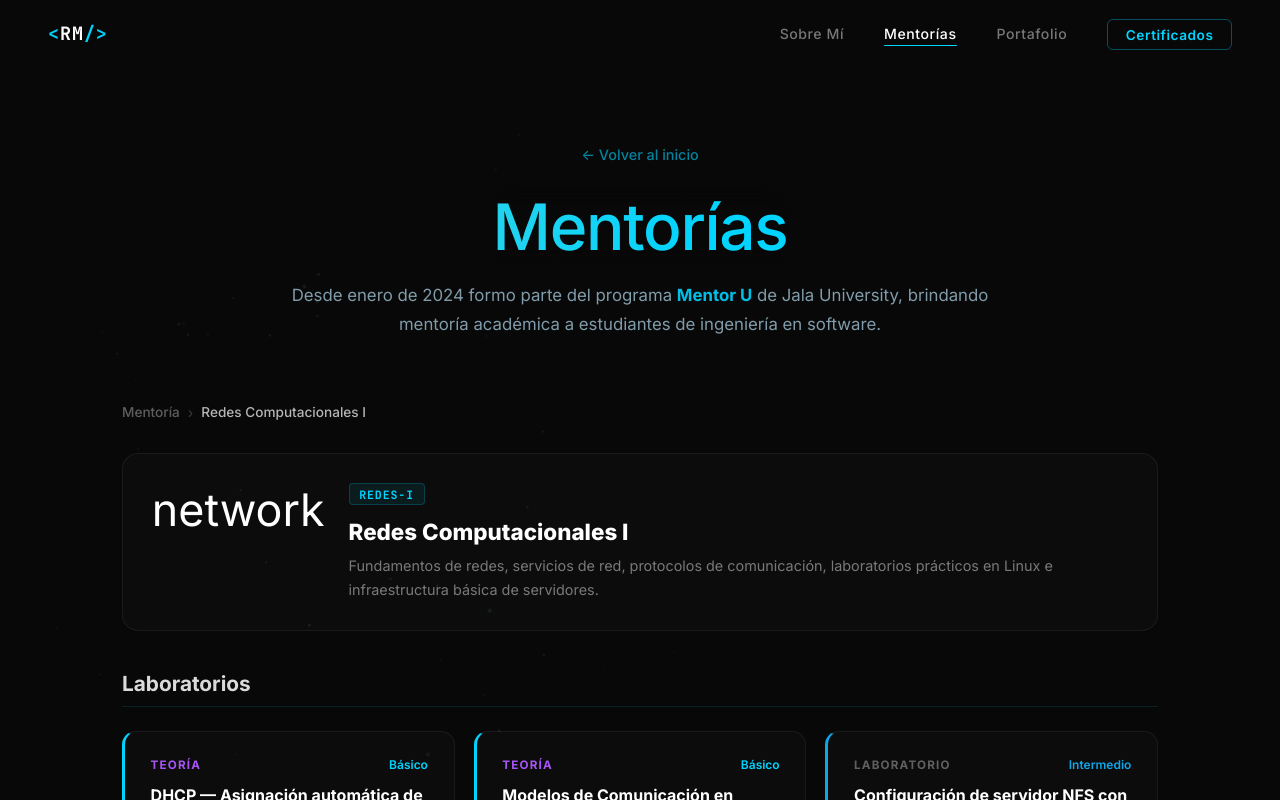
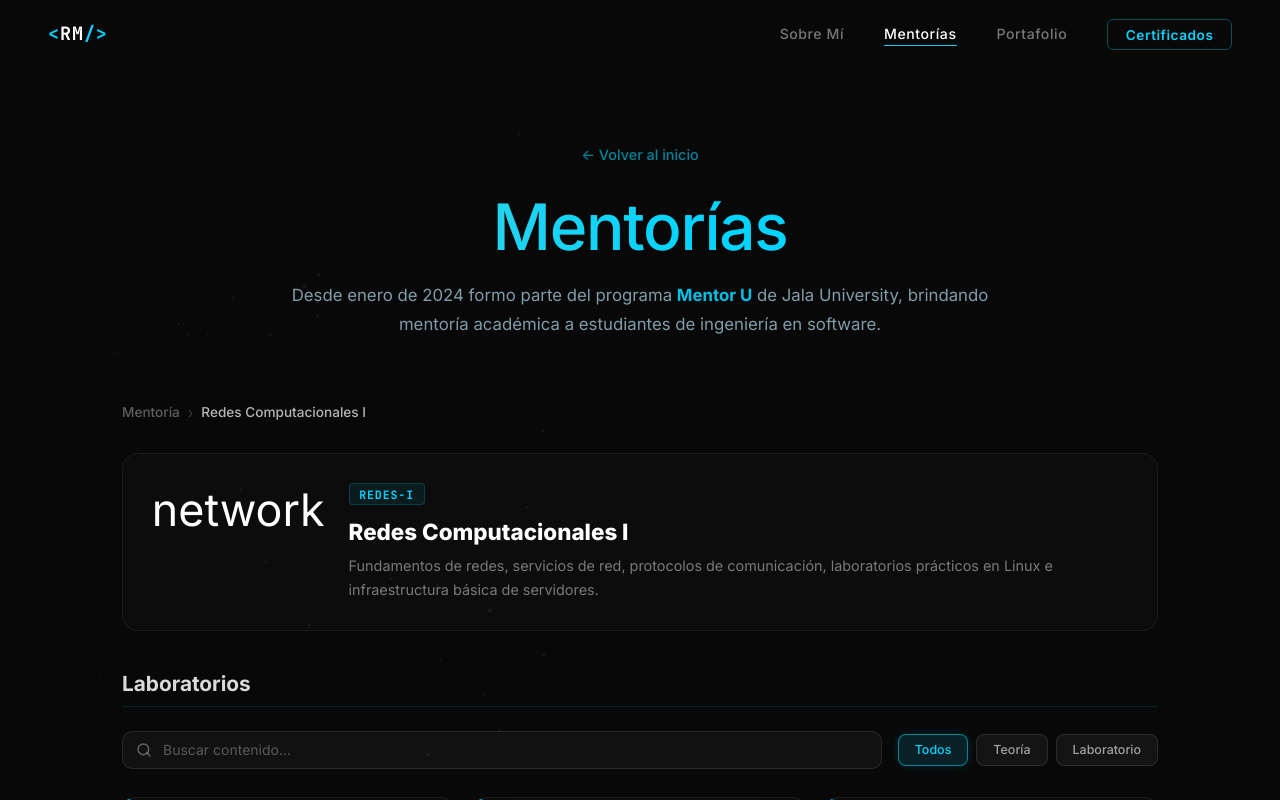
Before and after one commit to Senku-Dev-M/rodrigo-tech-portfolio-v2, a React (Vite) app: page /mentorias in a window 1280 px wide. Both pictures are taken after a click on the element 287 px from the left and 839 px from the top of the page. Shown: the top 800 px of the page. Built offline with nearby package versions, Linux system fonts and the light colour scheme.

Commit message:
Add tool bar

```diff
--- /dev/null
+++ b/src/components/LabsToolbar/LabsToolbar.css
@@ -0,0 +1,109 @@
+/* ─── Labs Toolbar ─────────────────────────────────────────── */
+.labs-toolbar {
+    display: flex;
+    flex-wrap: wrap;
+    align-items: center;
+    gap: 1rem;
+    margin-bottom: 1.75rem;
+}
+
+/* ── Search ─────────────────────────────────────── */
+.labs-toolbar__search {
+    position: relative;
+    flex: 1 1 240px;
+    min-width: 200px;
+}
+
+.labs-toolbar__search-icon {
+    position: absolute;
+    left: 0.85rem;
+    top: 50%;
+    transform: translateY(-50%);
+    color: rgba(255, 255, 255, 0.35);
+    display: flex;
+    align-items: center;
+    pointer-events: none;
+}
+
+.labs-toolbar__input {
+    width: 100%;
+    background: rgba(255, 255, 255, 0.04);
+    border: 1px solid rgba(255, 255, 255, 0.1);
+    border-radius: 10px;
+    color: #e2e8f0;
+    font-size: 0.875rem;
+    padding: 0.6rem 2.5rem 0.6rem 2.5rem;
+    outline: none;
+    transition: border-color 0.2s, box-shadow 0.2s, background 0.2s;
+    font-family: inherit;
+}
+
+.labs-toolbar__input::placeholder {
+    color: rgba(255, 255, 255, 0.3);
+}
+
+.labs-toolbar__input:focus {
+    border-color: rgba(0, 212, 255, 0.45);
+    background: rgba(0, 212, 255, 0.04);
+    box-shadow: 0 0 0 3px rgba(0, 212, 255, 0.08);
+}
+
+.labs-toolbar__clear {
+    position: absolute;
+    right: 0.75rem;
+    top: 50%;
+    transform: translateY(-50%);
+    background: none;
+    border: none;
+    color: rgba(255, 255, 255, 0.4);
+    cursor: pointer;
+    font-size: 0.75rem;
+    padding: 0.2rem 0.3rem;
+    border-radius: 4px;
+    line-height: 1;
+    transition: color 0.15s;
+}
+.labs-toolbar__clear:hover { color: #fff; }
+
+/* ── Filter chips ────────────────────────────────── */
+.labs-toolbar__filters {
+    display: flex;
+    gap: 0.5rem;
+    flex-wrap: wrap;
+    flex-shrink: 0;
+}
+
+.labs-toolbar__chip {
+    background: rgba(255, 255, 255, 0.05);
+    border: 1px solid rgba(255, 255, 255, 0.1);
+    border-radius: 8px;
+    color: rgba(255, 255, 255, 0.6);
+    cursor: pointer;
+    font-family: inherit;
+    font-size: 0.78rem;
+    font-weight: 500;
+    padding: 0.45rem 1rem;
+    transition: all 0.18s ease;
+    white-space: nowrap;
+}
+
+.labs-toolbar__chip:hover {
+    border-color: rgba(0, 212, 255, 0.4);
+    color: #fff;
+    background: rgba(0, 212, 255, 0.06);
+}
+
+.labs-toolbar__chip--active {
+    background: rgba(0, 212, 255, 0.12);
+    border-color: rgba(0, 212, 255, 0.55);
+    color: #00d4ff;
+    box-shadow: 0 0 10px rgba(0, 212, 255, 0.15);
+}
+
+/* Special colour for "Teoría" chip when active */
+.labs-toolbar__chip--active[data-type="Teoría"] {
+    background: rgba(167, 139, 250, 0.12);
+    border-color: rgba(167, 139, 250, 0.55);
+    color: #a78bfa;
+    box-shadow: 0 0 10px rgba(167, 139, 250, 0.15);
+}
--- /dev/null
+++ b/src/components/LabsToolbar/LabsToolbar.jsx
@@ -0,0 +1,85 @@
+import { useState, useEffect, useMemo, useRef } from 'react';
+import './LabsToolbar.css';
+
+/**
+ * LabsToolbar — search + type filter bar for the labs listing view.
+ *
+ * Props:
+ *   labs     — full array of lab objects (from subject.labs)
+ *   onChange — called with the filtered array whenever query or type changes
+ */
+export default function LabsToolbar({ labs, onChange }) {
+    const [query, setQuery]   = useState('');
+    const [active, setActive] = useState('Todos');
+    const inputRef = useRef(null);
+
+    // Derive unique types dynamically from the current labs array
+    const types = useMemo(() => {
+        const seen = new Set();
+        labs.forEach(l => { if (l.type) seen.add(l.type); });
+        return ['Todos', ...Array.from(seen)];
+    }, [labs]);
+
+    // Recompute filtered list whenever query, active type, or labs change
+    useEffect(() => {
+        const q = query.trim().toLowerCase();
+        const filtered = labs.filter(l => {
+            const matchesType  = active === 'Todos' || l.type === active;
+            const matchesQuery = !q || l.title.toLowerCase().includes(q);
+            return matchesType && matchesQuery;
+        });
+        onChange(filtered);
+    }, [query, active, labs, onChange]);
+
+    // Reset when the labs list changes (user navigated to a different subject)
+    useEffect(() => {
+        setQuery('');
+        setActive('Todos');
+    }, [labs]);
+
+    return (
+        <div className="labs-toolbar">
+            {/* ── Search input ── */}
+            <div className="labs-toolbar__search">
+                <span className="labs-toolbar__search-icon" aria-hidden="true">
+                    <svg width="16" height="16" viewBox="0 0 24 24" fill="none" stroke="currentColor" strokeWidth="2.2" strokeLinecap="round">
+                        <circle cx="11" cy="11" r="8"/>
+                        <line x1="21" y1="21" x2="16.65" y2="16.65"/>
+                    </svg>
+                </span>
+                <input
+                    ref={inputRef}
+                    type="text"
+                    className="labs-toolbar__input"
+                    placeholder="Buscar contenido..."
+                    value={query}
+                    onChange={e => setQuery(e.target.value)}
+                    aria-label="Buscar contenido educativo"
+                />
+                {query && (
+                    <button
+                        className="labs-toolbar__clear"
+                        onClick={() => { setQuery(''); inputRef.current?.focus(); }}
+                        aria-label="Limpiar búsqueda"
+                    >
+                        ✕
+                    </button>
+                )}
+            </div>
+
+            {/* ── Type filter chips ── */}
+            <div className="labs-toolbar__filters" role="group" aria-label="Filtrar por tipo">
+                {types.map(t => (
+                    <button
+                        key={t}
+                        className={`labs-toolbar__chip ${active === t ? 'labs-toolbar__chip--active' : ''}`}
+                        onClick={() => setActive(t)}
+                        aria-pressed={active === t}
+                    >
+                        {t}
+                    </button>
+                ))}
+            </div>
+        </div>
+    );
+}
--- a/src/pages/MentoriasPage.css
+++ b/src/pages/MentoriasPage.css
@@ -355,3 +355,35 @@
         grid-template-columns: 1fr;
     }
 }
+
+/* ─── Labs empty state ──────────────────────────────────────── */
+.labs-empty {
+    display: flex;
+    flex-direction: column;
+    align-items: center;
+    gap: 0.6rem;
+    padding: 3.5rem 1.5rem;
+    text-align: center;
+    background: rgba(255, 255, 255, 0.02);
+    border: 1px dashed rgba(255, 255, 255, 0.08);
+    border-radius: 12px;
+}
+
+.labs-empty__icon {
+    font-size: 2.2rem;
+    opacity: 0.5;
+}
+
+.labs-empty__title {
+    font-size: 1.05rem;
+    font-weight: 600;
+    color: rgba(255, 255, 255, 0.7);
+    margin: 0;
+}
+
+.labs-empty__desc {
+    font-size: 0.875rem;
+    color: rgba(255, 255, 255, 0.35);
+    line-height: 1.6;
+    margin: 0;
+}
--- a/src/pages/MentoriasPage.jsx
+++ b/src/pages/MentoriasPage.jsx
@@ -1,4 +1,4 @@
-import { useState } from 'react';
+import { useState, useCallback } from 'react';
 import { motion, AnimatePresence } from 'framer-motion';
 import { Link } from 'react-router-dom';
 import Navbar from '../components/Navbar/Navbar';
@@ -6,6 +6,7 @@ import Footer from '../components/Footer/Footer';
 import GradientText from '../components/GradientText/GradientText';
 import SubjectCard from '../components/SubjectCard/SubjectCard';
 import LabCard from '../components/LabCard/LabCard';
+import LabsToolbar from '../components/LabsToolbar/LabsToolbar';
 import GuideView from '../components/GuideView/GuideView';
 import TheoryView from '../components/TheoryView/TheoryView';
 import Antigravity from '../components/Antigravity/Antigravity';
@@ -30,6 +31,10 @@ export default function MentoriasPage() {
     const [view, setView] = useState('subjects'); // 'subjects' | 'labs' | 'guide'
     const [subject, setSubject] = useState(null);
     const [lab, setLab] = useState(null);
+    const [filteredLabs, setFilteredLabs] = useState([]);
+
+    // Stable callback so LabsToolbar doesn't re-render on every keystroke
+    const handleFilterChange = useCallback((result) => setFilteredLabs(result), []);
 
     function navigate(to, nextSubject, nextLab) {
         if (to === 'subjects') { setSubject(null); setLab(null); }
@@ -120,8 +125,17 @@ export default function MentoriasPage() {
 
                                 <section className="mentorias-section">
                                     <h3 className="section-heading">Laboratorios</h3>
+
+                                    {/* ── Search + Filter toolbar ── */}
+                                    <LabsToolbar
+                                        labs={subject.labs}
+                                        onChange={handleFilterChange}
+                                    />
+
+                                    {/* ── Results ── */}
+                                    {filteredLabs.length > 0 ? (
                                         <div className="labs-grid">
-                                        {subject.labs.map((l, i) => (
+                                            {filteredLabs.map((l, i) => (
                                                 <LabCard
                                                     key={l.id}
                                                     lab={l}
@@ -130,6 +144,21 @@ export default function MentoriasPage() {
                                                 />
                                             ))}
                                         </div>
+                                    ) : (
+                                        <motion.div
+                                            className="labs-empty"
+                                            initial={{ opacity: 0, y: 12 }}
+                                            animate={{ opacity: 1, y: 0 }}
+                                            transition={{ duration: 0.3 }}
+                                        >
+                                            <span className="labs-empty__icon">🔍</span>
+                                            <p className="labs-empty__title">Sin resultados</p>
+                                            <p className="labs-empty__desc">
+                                                No se encontraron contenidos que coincidan con tu búsqueda.<br/>
+                                                Intenta con otro término o cambia el filtro.
+                                            </p>
+                                        </motion.div>
+                                    )}
                                 </section>
                             </motion.div>
                         )}
```
Lines whose indentation alone changed are shown as unchanged.
